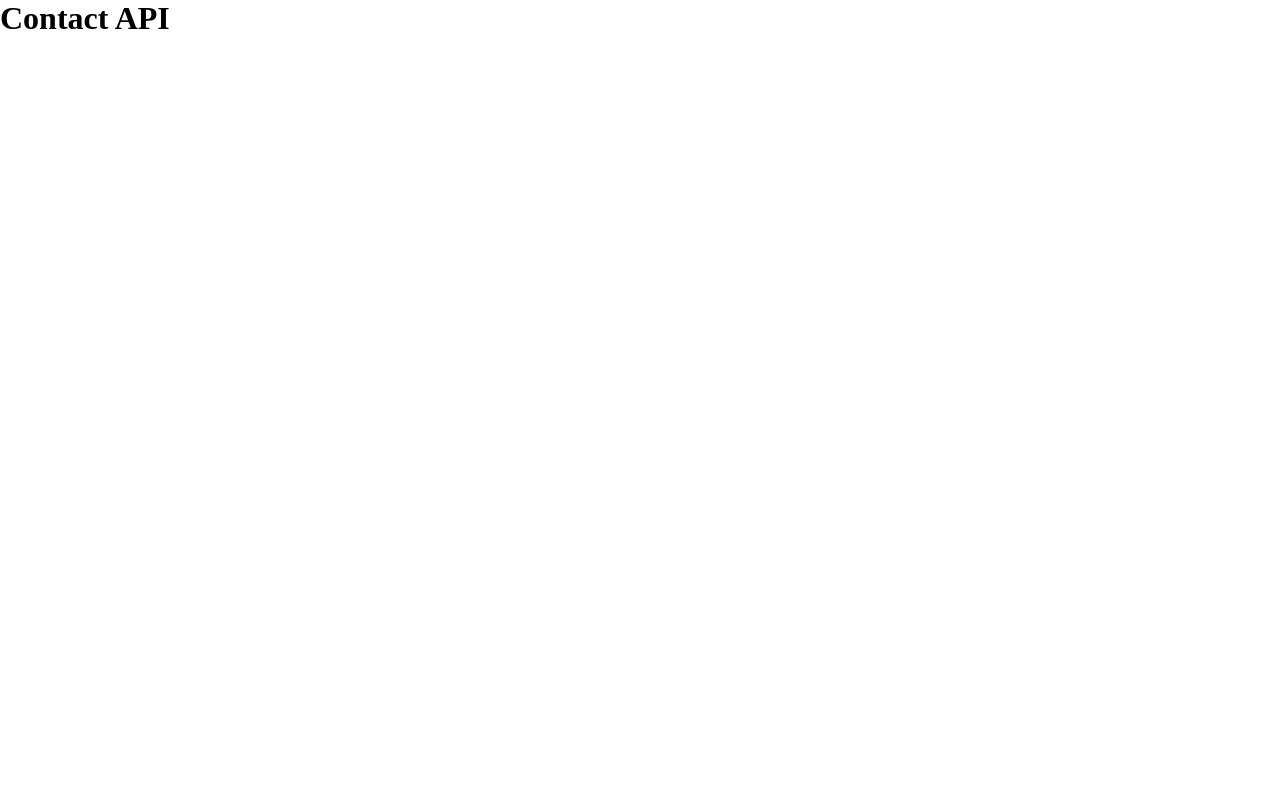
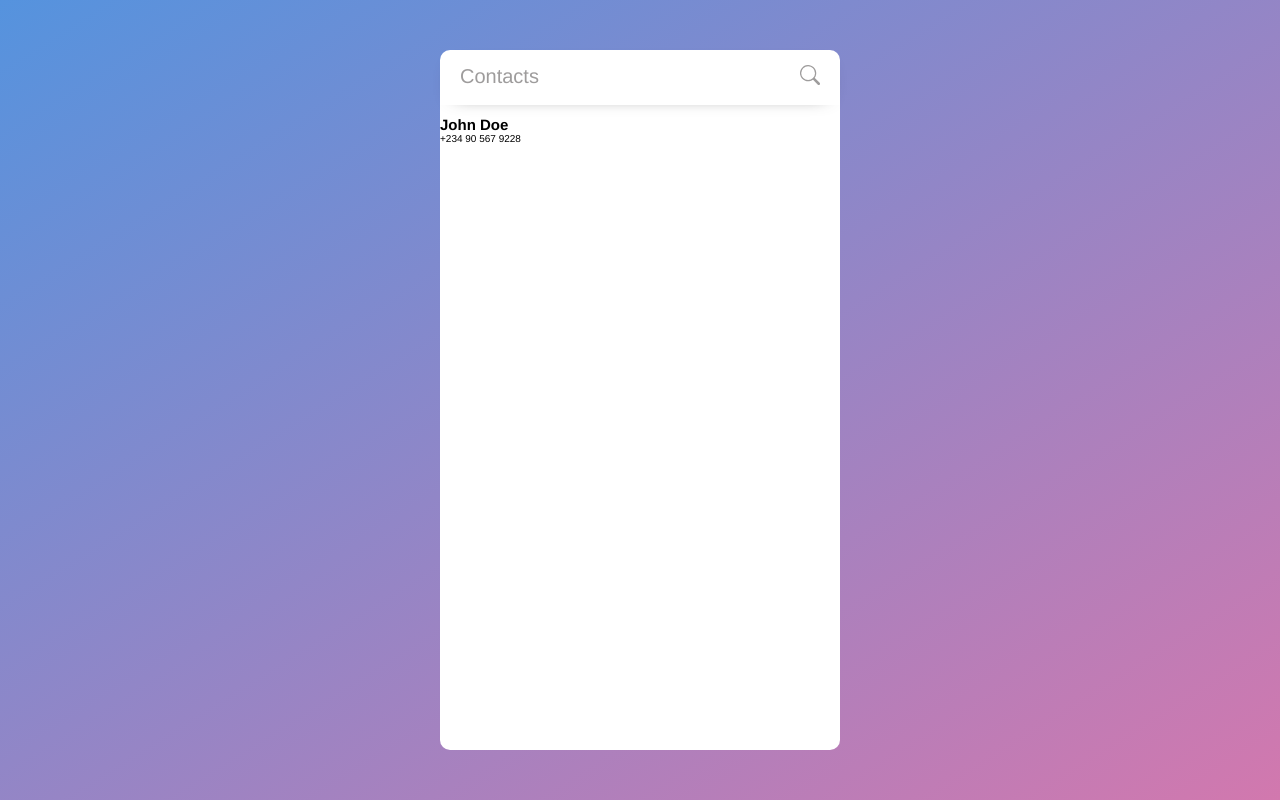
Before and after one commit to DevSenpai09/Use_Contact_API, a React (Vite) app: page / in a window 1280 px wide. Built offline with nearby package versions, Linux system fonts and the light colour scheme.

Commit message:
worked on header section

```diff
--- a/src/App.jsx
+++ b/src/App.jsx
@@ -1,8 +1,20 @@
+import styled from "styled-components";
+import Contacts from "./components/Contacts";
+import Header from "./components/Header";
+
+const StyledApp = styled.div`
+  background-color: #fff;
+  width: min(100vw - 5rem, 40rem);
+  height: min(100vh - 3rem, 70rem);
+  border-radius: 1rem;
+`;
+
 const App = () => {
   return (
-    <div>
-      <h1>Contact API</h1>
-    </div>
+    <StyledApp>
+      <Header />
+      <Contacts />
+    </StyledApp>
   );
 };
 
--- a/src/components/AddContact.jsx
+++ b/src/components/AddContact.jsx
@@ -1,3 +1,5 @@
+import styledComponents from "styled-components";
+
 const AddContact = () => {
   return (
     <div>
--- a/src/components/Contacts.jsx
+++ b/src/components/Contacts.jsx
@@ -1,9 +1,22 @@
-const COntacts = () => {
+import styled from "styled-components";
+
+const StyledContacts = styled.div``;
+
+const Contacts = () => {
   return (
-    <div>
-      <h1>Contacts</h1>
-    </div>
+    <StyledContacts>
+      <div className="contact">
+        <picture>
+          <img src="" alt="" />
+        </picture>
+
+        <div>
+          <h2>John Doe</h2>
+          <p>+234 90 567 9228</p>
+        </div>
+      </div>
+    </StyledContacts>
   );
 };
 
-export default COntacts;
+export default Contacts;
--- a/src/components/Header.jsx
+++ b/src/components/Header.jsx
@@ -1,8 +1,31 @@
+import styled from "styled-components";
+import { BsSearch } from "react-icons/bs";
+
+const StyledHeader = styled.header`
+  padding: 1.5rem 2rem;
+  display: flex;
+  justify-content: space-between;
+  box-shadow: 0px 5px 18px -15px rgb(0 0 0 / 70%);
+
+  h1 {
+    color: var(--gray);
+    font-weight: 400;
+  }
+
+  div {
+    color: var(--gray);
+    font-size: 2rem;
+  }
+`;
+
 const Header = () => {
   return (
-    <header>
-      <h1>Header</h1>
-    </header>
+    <StyledHeader>
+      <h1>Contacts</h1>
+      <div>
+        <BsSearch />
+      </div>
+    </StyledHeader>
   );
 };
 
--- a/src/index.css
+++ b/src/index.css
@@ -1,4 +1,7 @@
 /* Style Initialization*/
+:root {
+  --gray: #9e9c9c;
+}
 
 * {
   margin: 0px;
@@ -7,4 +10,16 @@
   box-sizing: border-box;
 }
 
+html {
+  font-size: 62.5%;
+  font-family: "Franklin Gothic Medium", "Arial Narrow", Arial, sans-serif;
+}
+
+body {
+  background: linear-gradient(to bottom right, #5593de, #d278ae);
+  height: 100vh;
+  display: grid;
+  place-items: center;
+}
+
 /* End Style Initialization */
```
Also changed, not shown: src/assets/user_icon.png (added).
